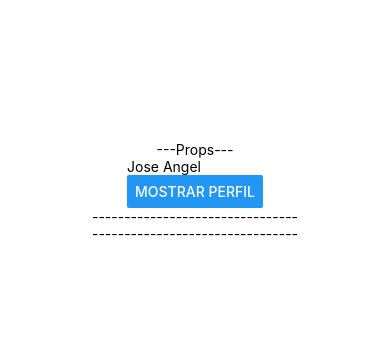
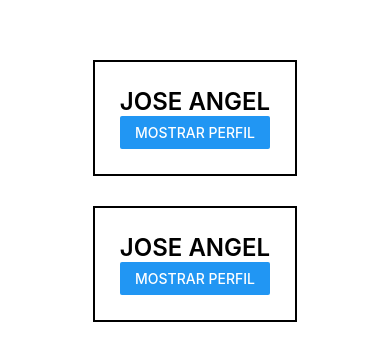
Before and after one commit to Angel87-dev/PM-203, a React Native app in the folder Practica5/myapp2/: screen / in a window 390 px wide. Shown: the part 231-592 px from the top of the page. Built offline with nearby package versions, Linux system fonts and the light colour scheme.

Commit message:
Practica 8 - Avance uno
Primer avance sobre StyleSheet

```diff
--- a/Practica5/myapp2/App.js
+++ b/Practica5/myapp2/App.js
@@ -23,10 +23,8 @@
       <Text>---Datos personales/Repaso de Componentes---</Text>
       <Perfil></Perfil> */}
 
-      <Text>---Props---</Text>
       <Perfil nombre="Jose Angel" carrera="Sistemas" materia="P. Movil" cuatri="9°"></Perfil>
-      <Text>--------------------------------</Text>
-      <Text>--------------------------------</Text>
+      <Perfil nombre="Jose Angel" carrera="Sistemas" materia="P. Movil" cuatri="9°"></Perfil>
 
       <StatusBar style="auto" />
     </View>
--- a/Practica5/myapp2/components/Perfil.js
+++ b/Practica5/myapp2/components/Perfil.js
@@ -1,5 +1,5 @@
-/*Perfi usando estado*/
-import {View, Text, Button} from "react-native";
+/*Avance uno*/
+import {View, Text, Button, StyleSheet} from "react-native";
 import React,{useState} from "react";
 
 export const Perfil = ({nombre, carrera, materia, cuatri}) => {
@@ -7,15 +7,15 @@
     const[mostrar,setMostrar]=useState(false)
 
     return (
-        <View>
-            <Text>{nombre}</Text>
+        <View style={styles.tarjeta}>
+            <Text style={styles.nombre}>{nombre}</Text>
 
             {/* Renderizado condicional */}
             {mostrar &&
             <>
-            <Text>{carrera}</Text>
-            <Text>{materia}</Text>
-            <Text>{cuatri}</Text>
+            <Text style={styles.carrera}>{carrera}</Text>
+            <Text style={styles.otroTexto}>{materia}</Text>
+            <Text style={styles.otroTexto}>{cuatri}</Text>
             </>
             }
             <Button title="Mostrar Perfil" onPress={ ()=>setMostrar(!mostrar) }/>
@@ -23,6 +23,29 @@
         </View>
     );
 }
+
+const styles=StyleSheet.create({
+    nombre:{
+        fontSize:24,
+        fontWeight:600,
+        textTransform:'uppercase',
+    },
+    carrera:{
+        fontSize:18,
+        color:'blue',
+        fontFamily:'Roboto',
+    },
+    otroTexto:{
+        fontSize:12,
+        fontFamily:'Courier',
+        fontFamily:'italic',
+    },
+    tarjeta:{
+        borderWidth:2,
+        padding:25,
+        margin:15,
+    },
+})
 
 /*Perfil usando desestructuracion*/
 /* import {View, Text} from "react-native-web";
```
